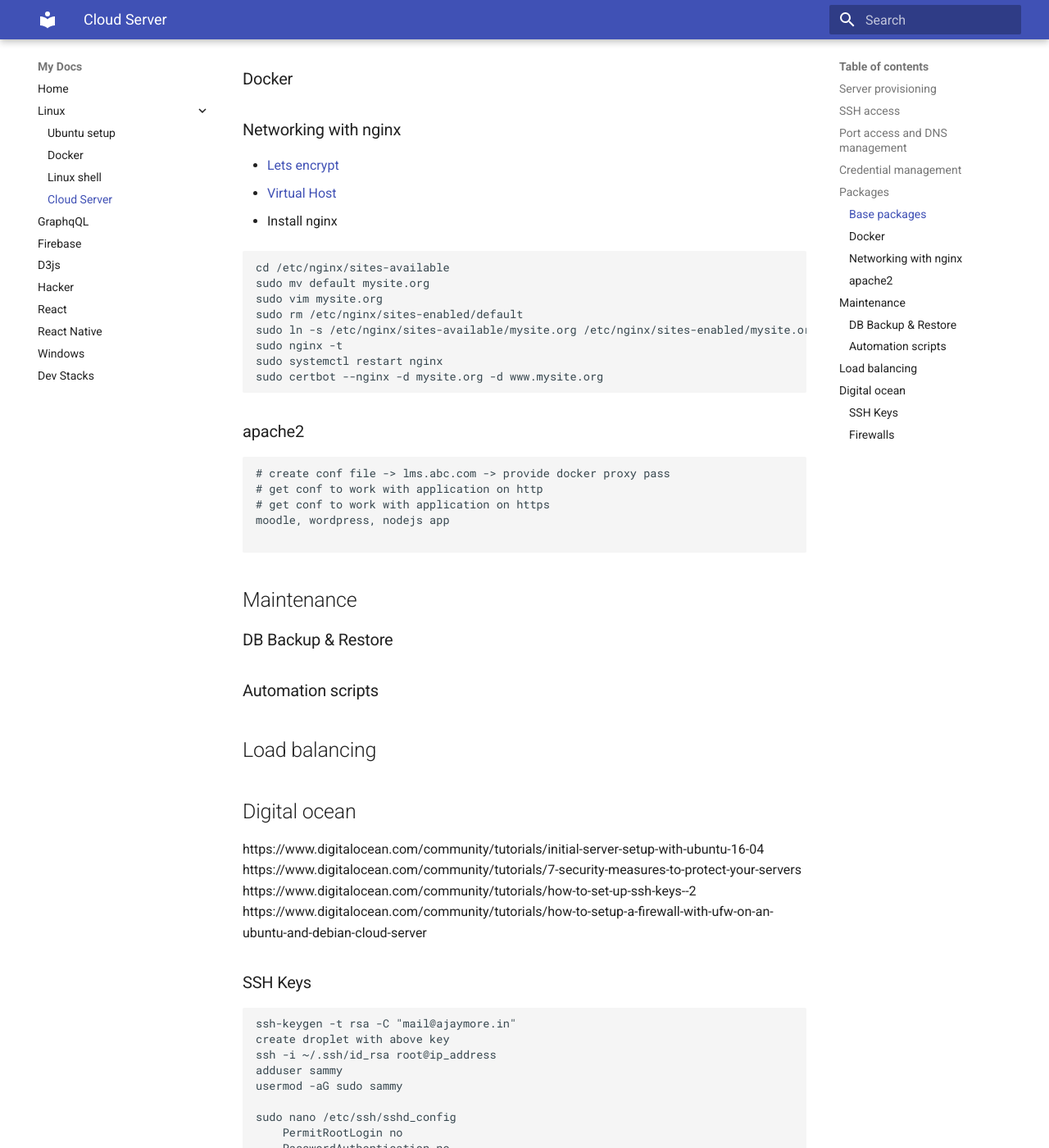
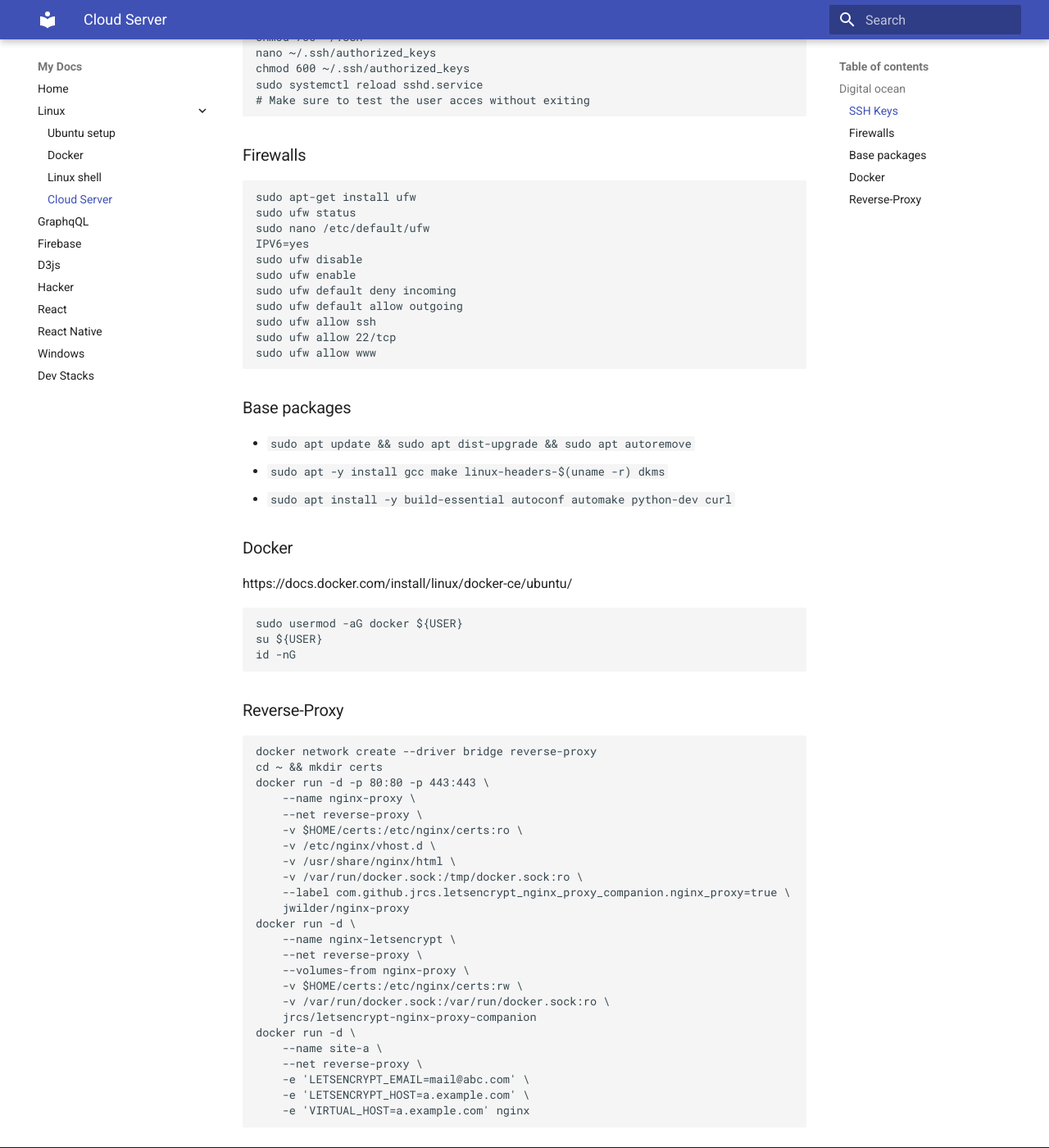
Before and after one commit to ajaymore/development-docs, an MkDocs documentation site: the page built from docs/linux/cloud-server.md, in a window 1280 px wide and 1400 px high, scrolled down 620 px. Shown: the whole window at 82% size. Built offline with MkDocs 1.6.1 and Material for MkDocs 9.7.7, drawn with Linux system fonts in a browser that asks for light colours; old or Windows-style settings are respelled for this version of MkDocs; some of the changed text lies outside the part shown.

Commit message:
Update cloud-server.md

````diff
--- a/docs/linux/cloud-server.md
+++ b/docs/linux/cloud-server.md
@@ -1,54 +1,4 @@
 # Server configuration
-
-## Server provisioning
-
-## SSH access
-
-## Port access and DNS management
-
-## Credential management
-
-## Packages
-
-### Base packages
-- `sudo apt update && sudo apt dist-upgrade && sudo apt autoremove`
-- `sudo apt -y install gcc make linux-headers-$(uname -r) dkms`
-- `sudo apt install -y build-essential autoconf automake python-dev curl`
-
-### Docker
-
-### Networking with nginx
-
-- [Lets encrypt](https://www.digitalocean.com/community/tutorials/how-to-secure-nginx-with-let-s-encrypt-on-ubuntu-16-04)
-- [Virtual Host](https://www.digitalocean.com/community/tutorials/how-to-set-up-nginx-server-blocks-virtual-hosts-on-ubuntu-16-04)
-
-1. Install nginx
-```
-cd /etc/nginx/sites-available
-sudo mv default mysite.org
-sudo vim mysite.org
-sudo rm /etc/nginx/sites-enabled/default
-sudo ln -s /etc/nginx/sites-available/mysite.org /etc/nginx/sites-enabled/mysite.org
-sudo nginx -t
-sudo systemctl restart nginx
-sudo certbot --nginx -d mysite.org -d www.mysite.org
-```
-
-### apache2
-```
-# create conf file -> lms.abc.com -> provide docker proxy pass
-# get conf to work with application on http
-# get conf to work with application on https
-moodle, wordpress, nodejs app
-
-```
-## Maintenance
-
-### DB Backup & Restore
-
-### Automation scripts
-
-## Load balancing
 
 ## Digital ocean
 https://www.digitalocean.com/community/tutorials/initial-server-setup-with-ubuntu-16-04
@@ -67,19 +17,20 @@
 sudo nano /etc/ssh/sshd_config
 	PermitRootLogin no
 	PasswordAuthentication no
+su - sammy
 mkdir ~/.ssh
 chmod 700 ~/.ssh
 nano ~/.ssh/authorized_keys
 chmod 600 ~/.ssh/authorized_keys
 sudo systemctl reload sshd.service
+# Make sure to test the user acces without exiting
 ```
--- Make sure to test the user acces without exiting
 
 ### Firewalls
 ```
 sudo apt-get install ufw
 sudo ufw status
-sudo vi /etc/default/ufw
+sudo nano /etc/default/ufw
 IPV6=yes
 sudo ufw disable
 sudo ufw enable
@@ -90,4 +41,43 @@
 sudo ufw allow www
 ```
 
-###
+### Base packages
+- `sudo apt update && sudo apt dist-upgrade && sudo apt autoremove`
+- `sudo apt -y install gcc make linux-headers-$(uname -r) dkms`
+- `sudo apt install -y build-essential autoconf automake python-dev curl`
+
+### Docker
+https://docs.docker.com/install/linux/docker-ce/ubuntu/
+```
+sudo usermod -aG docker ${USER}
+su ${USER}
+id -nG
+```
+
+### Reverse-Proxy
+```
+docker network create --driver bridge reverse-proxy
+cd ~ && mkdir certs
+docker run -d -p 80:80 -p 443:443 \
+    --name nginx-proxy \
+    --net reverse-proxy \
+    -v $HOME/certs:/etc/nginx/certs:ro \
+    -v /etc/nginx/vhost.d \
+    -v /usr/share/nginx/html \
+    -v /var/run/docker.sock:/tmp/docker.sock:ro \
+    --label com.github.jrcs.letsencrypt_nginx_proxy_companion.nginx_proxy=true \
+    jwilder/nginx-proxy
+docker run -d \
+    --name nginx-letsencrypt \
+    --net reverse-proxy \
+    --volumes-from nginx-proxy \
+    -v $HOME/certs:/etc/nginx/certs:rw \
+    -v /var/run/docker.sock:/var/run/docker.sock:ro \
+    jrcs/letsencrypt-nginx-proxy-companion
+docker run -d \
+    --name site-a \
+    --net reverse-proxy \
+    -e 'LETSENCRYPT_EMAIL=mail@abc.com' \
+    -e 'LETSENCRYPT_HOST=a.example.com' \
+    -e 'VIRTUAL_HOST=a.example.com' nginx
+```
````
